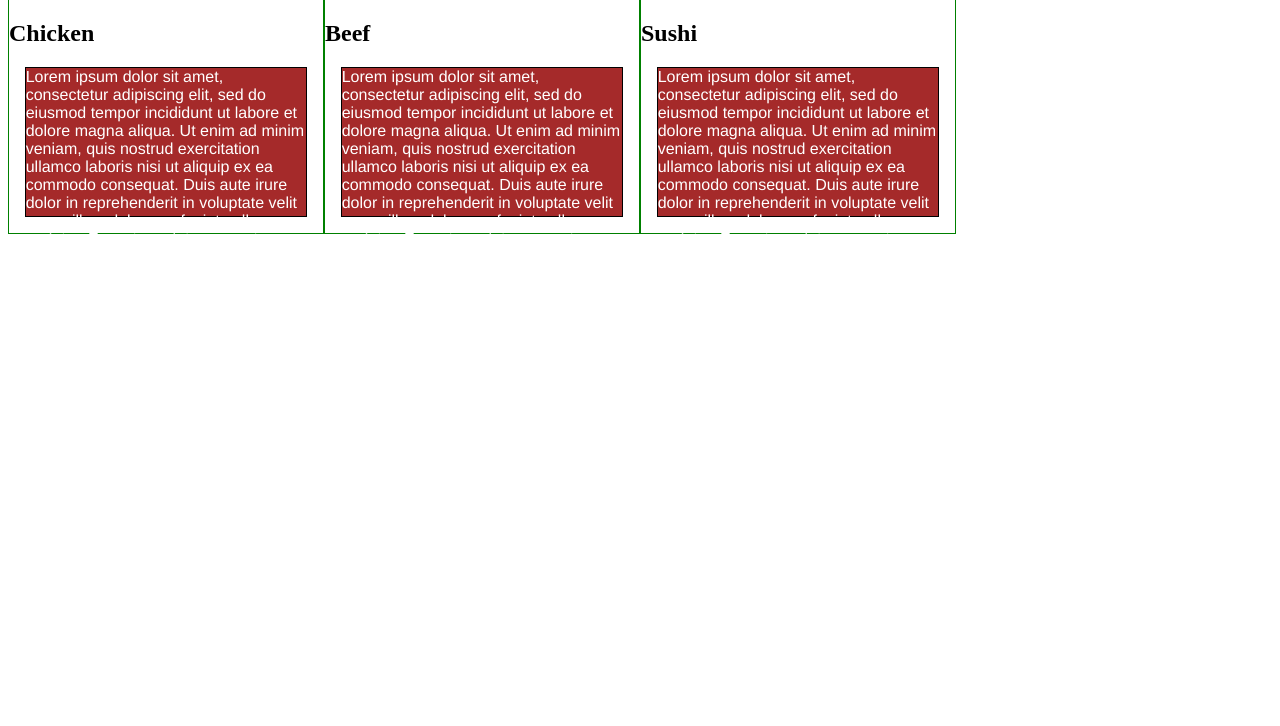
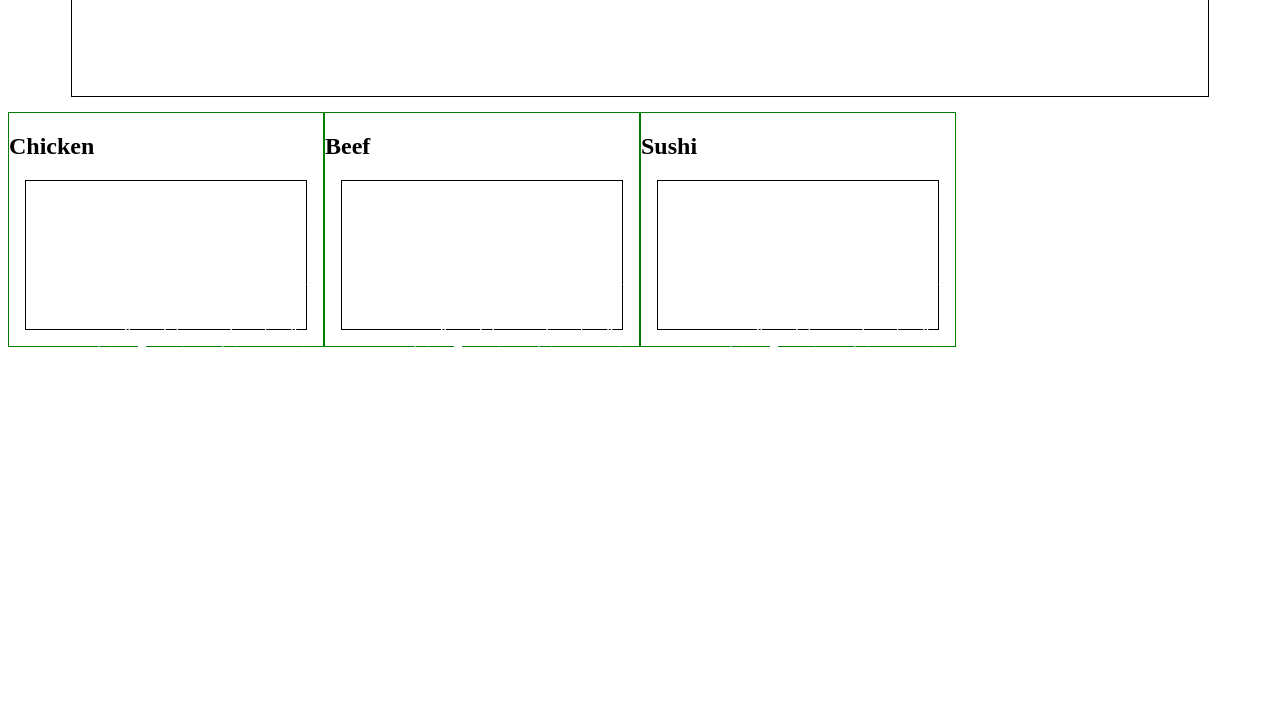
Before and after one commit to EpicOne-Digital/Coursera-HTML-CSS-Java-for-Web-Developers, a plain HTML site: page module2-solution/index.html in a window 1280 px wide. Shown: the part 74-800 px from the top of the page. Drawn offline with Linux system fonts and the light colour scheme.

Commit message:
changes to headers

```diff
--- a/module2-solution/index.html
+++ b/module2-solution/index.html
@@ -14,15 +14,15 @@ h1 {
   margin-bottom: 15px;
 }
 
-p {
+p, h1 {
   border: 1px solid black;
-  background-color: #A52A2A;
   width: 90%;
   height: 150px;
   margin-right: auto;
   margin-left: auto;
   font-family: Helvetica;
   color: white;
+  text-align: right;
 }
 
 /* Simple Responsive Framework. */
```
